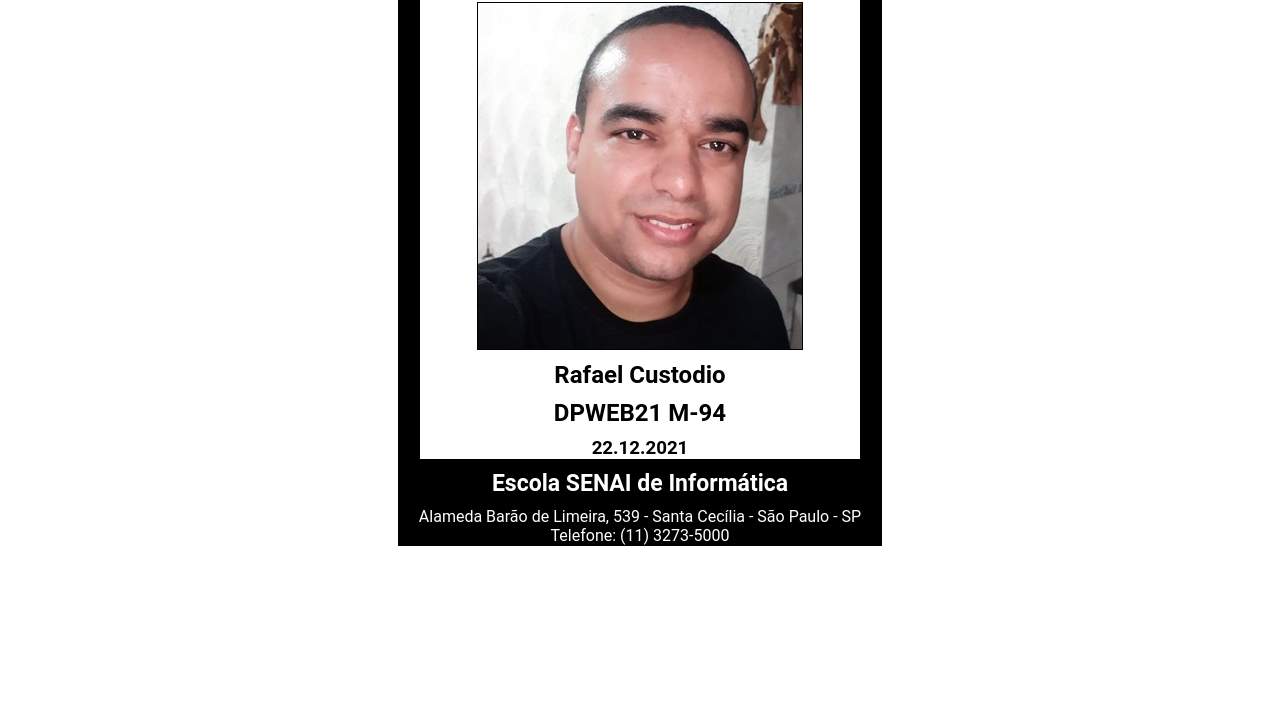
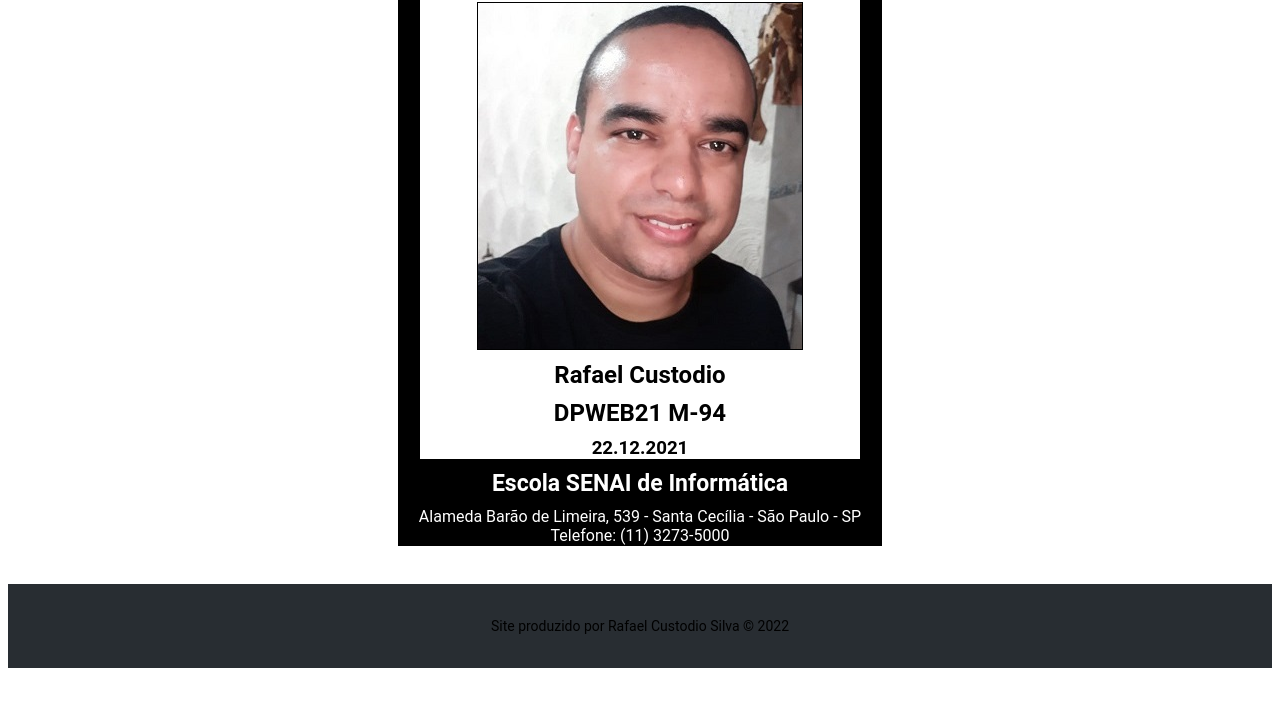
Before and after one commit to Rafael-Custodio/estudos_html_css_js, a plain HTML site: page Crachá Senai/index.html in a window 1280 px wide. Shown: the part 99-800 px from the top of the page. Drawn offline with Linux system fonts and the light colour scheme.

Commit message:
Footer na index e no css
Coloquei um footer padrão na index e no css

```diff
--- a/Crachá Senai/index.html
+++ b/Crachá Senai/index.html
@@ -24,7 +24,17 @@
             <p class="texto5">Alameda Barão de Limeira, 539 - Santa Cecília - São Paulo - SP</p>
             <p class="texto5">Telefone: (11) 3273-5000</p>
         </div>
+    </div>
 
+    <br><br>
+
+    <!--rodapé-->
+    <div class="footer-dark">
+        <footer>
+            <div class="container">
+                <p class="copyright">Site produzido por Rafael Custodio Silva © 2022</p>
+            </div>
+        </footer>
     </div>
 
 </body>
--- a/Crachá Senai/style.css
+++ b/Crachá Senai/style.css
@@ -61,3 +61,17 @@ img{
 .texto4{
     margin: 10px;/*espaçamento externo, coloca margem em todos os cantos (cima, baixo e laterais)*/
 }
+
+.footer-dark {
+    padding: 20px;
+    background-color:#282d32;
+}
+
+.footer-dark .copyright {
+    text-align:center;
+    font-size:14px;
+}
+
+.copyright:hover {
+    color: white;
+}
```
